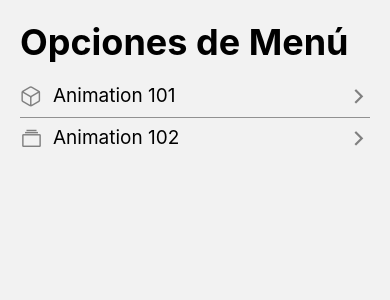
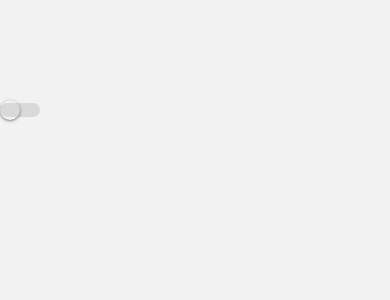
Before and after one commit to armandotechno/RNComponents, a React Native app: screen /SwitchScreen in a window 390 px wide. Shown: the top 300 px of the page. Built offline with nearby package versions, Linux system fonts and the light colour scheme.

Commit message:
Componente Switch

```diff
--- a/src/components/FlatListMenuItem.tsx
+++ b/src/components/FlatListMenuItem.tsx
@@ -7,7 +7,7 @@ interface Props {
     menuItem: MenuItem;
 }
 
-export default function FlatListMenuItem({ menuItem: { icon, name, component } }: Props ) {
+export const FlatListMenuItem = ({ menuItem: { icon, name, component } }: Props ) => {
 
     const navigation = useNavigation();
 
--- /dev/null
+++ b/src/data/menuItems.tsx
@@ -0,0 +1,20 @@
+import { MenuItem } from "../interfaces/appInterfaces";
+
+
+export const menuItems: MenuItem[] = [
+    {
+        name: 'Animation 101',
+        icon: 'cube-outline',
+        component: 'Animation101Screen'
+    },
+    {
+        name: 'Animation 102',
+        icon: 'albums-outline',
+        component: 'Animation102Screen'
+    },
+    {
+        name: 'Switches',
+        icon: 'toggle-outline',
+        component: 'SwitchScreen'
+    },
+]
--- a/src/navigator/Navigator.tsx
+++ b/src/navigator/Navigator.tsx
@@ -2,6 +2,7 @@ import { createStackNavigator } from '@react-navigation/stack';
 import Animation101Screen from '../screens/Animation101Screen';
 import { HomeScreen } from '../screens/HomeScreen';
 import Animation102Screen from '../screens/Animation102Screen';
+import SwitchScreen from '../screens/SwitchScreen';
 
 const Stack = createStackNavigator();
 
@@ -15,6 +16,7 @@ export const Navigator = () => {
       <Stack.Screen name="HomeScreen" component={ HomeScreen } />
       <Stack.Screen name="Animation101Screen" component={ Animation101Screen } />
       <Stack.Screen name="Animation102Screen" component={ Animation102Screen } />
+      <Stack.Screen name="SwitchScreen" component={ SwitchScreen } />
     </Stack.Navigator>
   );
 }
--- a/src/screens/HomeScreen.tsx
+++ b/src/screens/HomeScreen.tsx
@@ -1,21 +1,11 @@
 import { FlatList, Text, View } from 'react-native';
 import { useSafeAreaInsets } from 'react-native-safe-area-context';
-import FlatListMenuItem from '../components/FlatListMenuItem';
-import { MenuItem } from '../interfaces/appInterfaces';
+
 import { styles } from '../theme/appTheme';
+import { FlatListMenuItem } from '../components/FlatListMenuItem';
+import { menuItems } from '../data/menuItems';
 
-const menuItems: MenuItem[] = [
-    {
-        name: 'Animation 101',
-        icon: 'cube-outline',
-        component: 'Animation101Screen'
-    },
-    {
-        name: 'Animation 102',
-        icon: 'albums-outline',
-        component: 'Animation102Screen'
-    }
-]
+
 
 export const HomeScreen = () => {
 
--- /dev/null
+++ b/src/screens/SwitchScreen.tsx
@@ -0,0 +1,22 @@
+import { useState } from 'react';
+import { View, Text, Switch, Platform } from 'react-native'
+
+export default function SwitchScreen() {
+
+  const [ isEnabled, setIsEnabled ] = useState(false);
+  const toggleSwitch = () => setIsEnabled( !isEnabled );
+
+  return (
+    <View style={{ marginTop: 100 }}>
+
+      <Switch
+        trackColor={{false: '#D9D9DB', true: '#5856D6'}}
+        thumbColor={ (Platform.OS === 'android') ? '#5856D6': '' }
+        ios_backgroundColor="#3e3e3e"
+        onValueChange={toggleSwitch}
+        value={isEnabled}
+      />
+
+    </View>
+  )
+}
```
